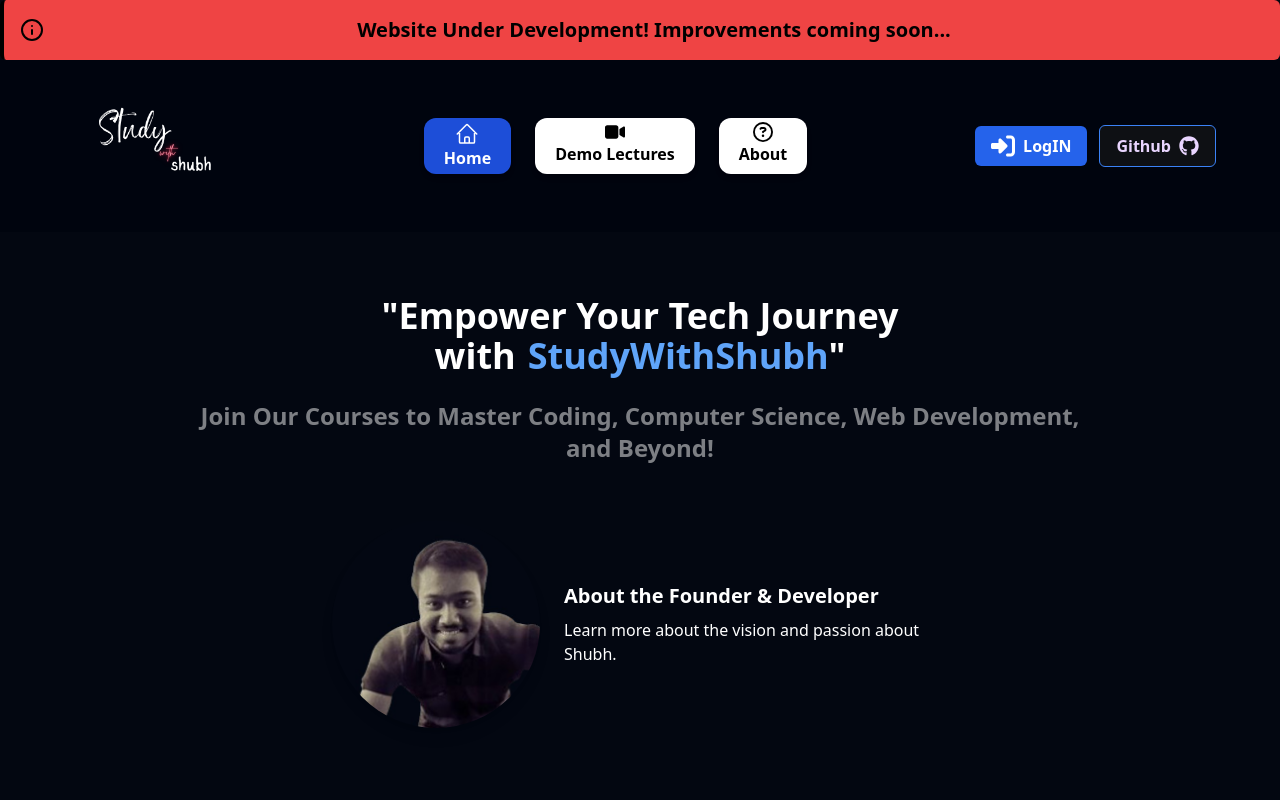
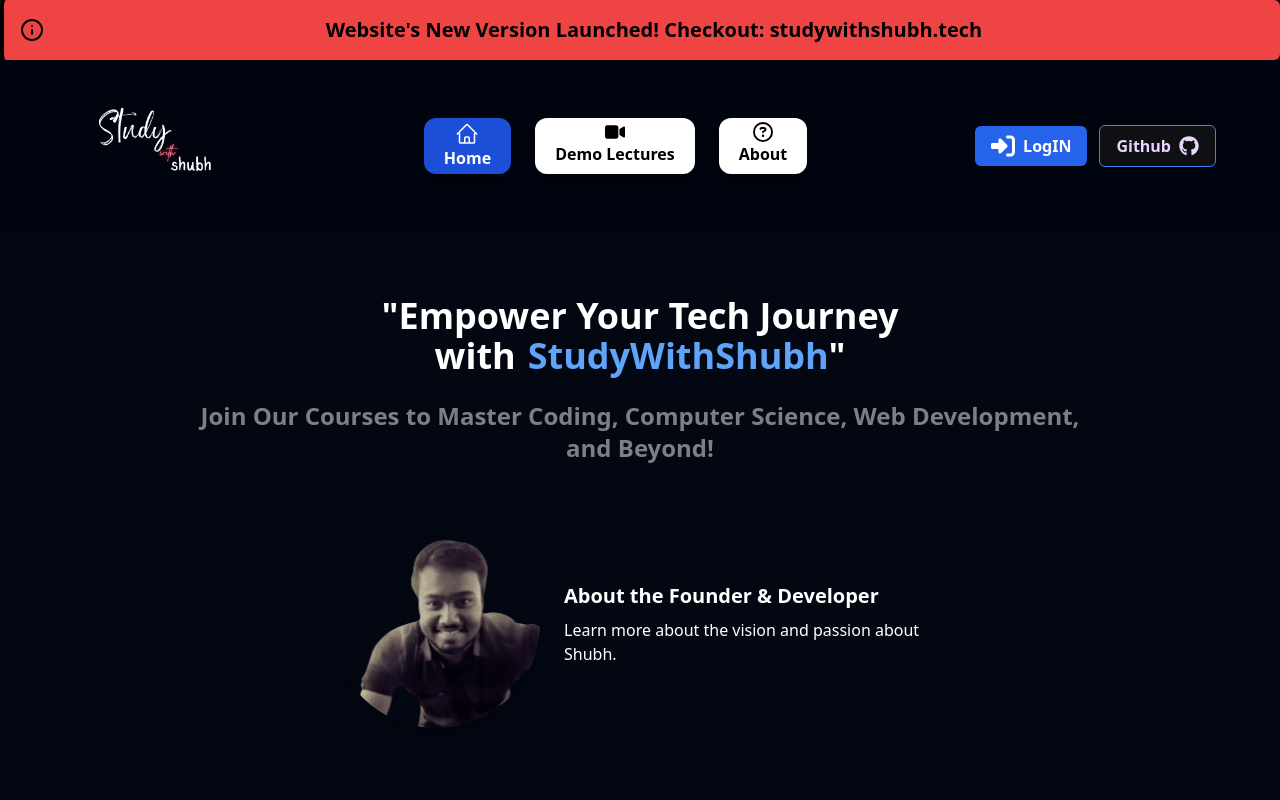
Before and after one commit to Shubhashish-Chakraborty/StudyWithShubh, a React (Vite) app: page / in a window 1280 px wide. Shown: the top 800 px of the page. Built offline with nearby package versions, Linux system fonts and the light colour scheme.

Commit message:
Update Infobar.tsx

```diff
--- a/src/components/temp/Infobar.tsx
+++ b/src/components/temp/Infobar.tsx
@@ -26,7 +26,7 @@ export const InfoBanner = () => {
                     </div>
                     <div>
                         <p className="text-sm text-center md:text-xl font-bold animate-pulse">
-                            Website Under Development! Improvements coming soon...
+                            Website's New Version Launched! Checkout:  <a href="https://www.studywithshubh.tech">studywithshubh.tech</a>
                         </p>
                     </div>
                     <div>
```
